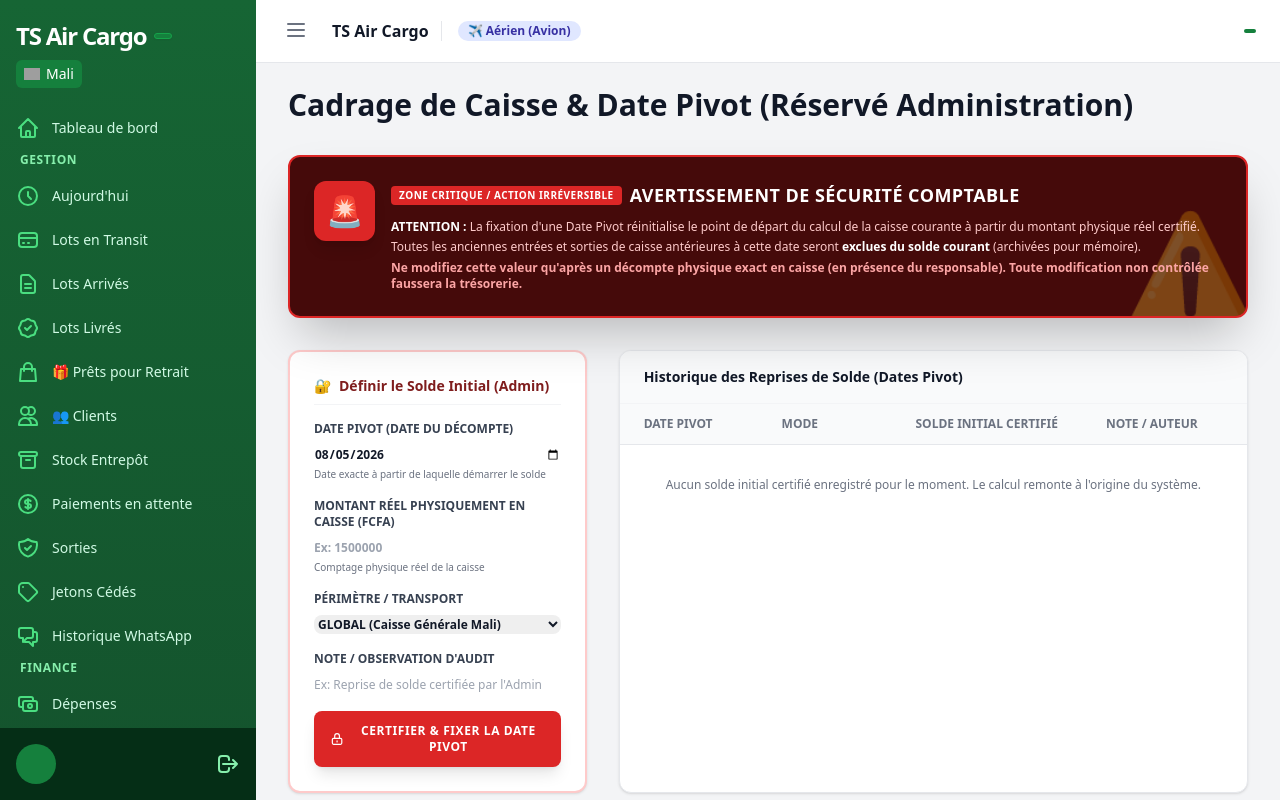
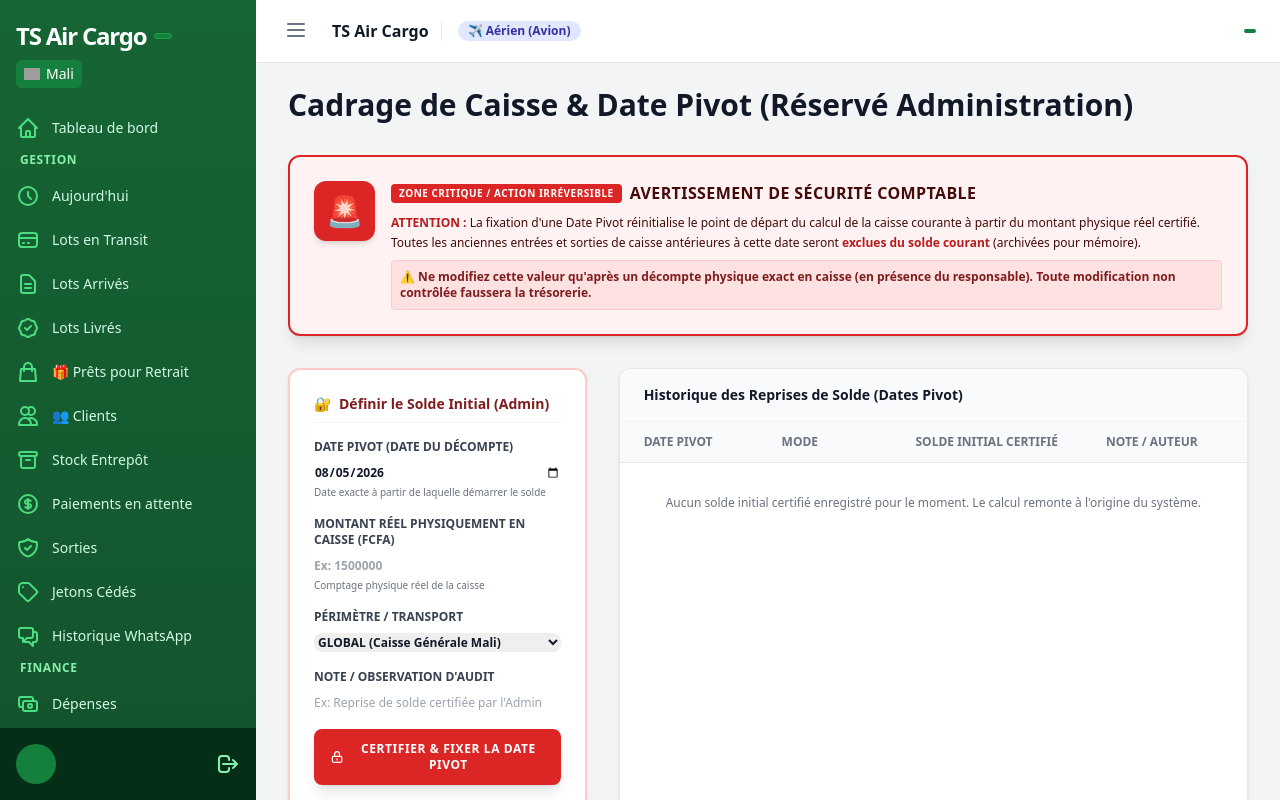
Before and after one commit to Le-dev-du-coin/ts_air_cargo_v2, a Django app: template templates/mali/finance/solde_initial.html in a window 1280 px wide. Run offline with Django 5.2, Linux system fonts and the light colour scheme; the template is opened without the code that fills it, so the values that code supplies are empty; some libraries are stand-ins or nearby versions; grey boxes are pictures that could not be loaded.

Commit message:
style(mali): optimiser le contraste et la lisibilite de la banniere d'avertissement solde initial

```diff
--- a/templates/mali/finance/solde_initial.html
+++ b/templates/mali/finance/solde_initial.html
@@ -6,25 +6,22 @@
 
 {% block mali_content %}
 <!-- Avertissement de sécurité très sévère -->
-<div class="bg-red-950 border-2 border-red-600 text-white rounded-xl shadow-2xl p-6 mb-8 relative overflow-hidden">
-    <div class="absolute -right-6 -bottom-6 text-red-900/30 text-9xl font-black pointer-events-none">
-        ⚠️
-    </div>
+<div class="bg-red-50 border-2 border-red-600 rounded-xl shadow-lg p-6 mb-8 relative overflow-hidden">
     <div class="flex items-start space-x-4 relative z-10">
-        <div class="bg-red-600 text-white p-3 rounded-xl text-3xl font-black shadow-lg">
+        <div class="bg-red-600 text-white p-3 rounded-xl text-3xl font-black shadow-md flex-shrink-0">
             🚨
         </div>
         <div class="flex-1">
             <div class="flex items-center space-x-2">
                 <span class="bg-red-600 text-white text-[10px] font-black uppercase px-2 py-0.5 rounded tracking-wider">Zone Critique / Action Irréversible</span>
-                <h3 class="text-lg font-black text-white uppercase tracking-wide">AVERTISSEMENT DE SÉCURITÉ COMPTABLE</h3>
+                <h3 class="text-base font-black text-red-950 uppercase tracking-wide">AVERTISSEMENT DE SÉCURITÉ COMPTABLE</h3>
             </div>
-            <p class="text-xs text-red-200 mt-2 leading-relaxed">
-                <strong class="text-white font-bold">ATTENTION :</strong> La fixation d'une Date Pivot réinitialise le point de départ du calcul de la caisse courante à partir du montant physique réel certifié.
-                Toutes les anciennes entrées et sorties de caisse antérieures à cette date seront <strong class="text-white font-bold">exclues du solde courant</strong> (archivées pour mémoire).
+            <p class="text-xs text-red-950 mt-2 leading-relaxed font-medium">
+                <strong class="text-red-700 font-extrabold uppercase">ATTENTION :</strong> La fixation d'une Date Pivot réinitialise le point de départ du calcul de la caisse courante à partir du montant physique réel certifié.
+                Toutes les anciennes entrées et sorties de caisse antérieures à cette date seront <strong class="text-red-700 font-bold">exclues du solde courant</strong> (archivées pour mémoire).
             </p>
-            <p class="text-xs text-red-300 mt-1 font-semibold">
-                Ne modifiez cette valeur qu'après un décompte physique exact en caisse (en présence du responsable). Toute modification non contrôlée faussera la trésorerie.
+            <p class="text-xs text-red-900 mt-2 font-bold bg-red-100 p-2 rounded border border-red-200">
+                ⚠️ Ne modifiez cette valeur qu'après un décompte physique exact en caisse (en présence du responsable). Toute modification non contrôlée faussera la trésorerie.
             </p>
         </div>
     </div>
```
